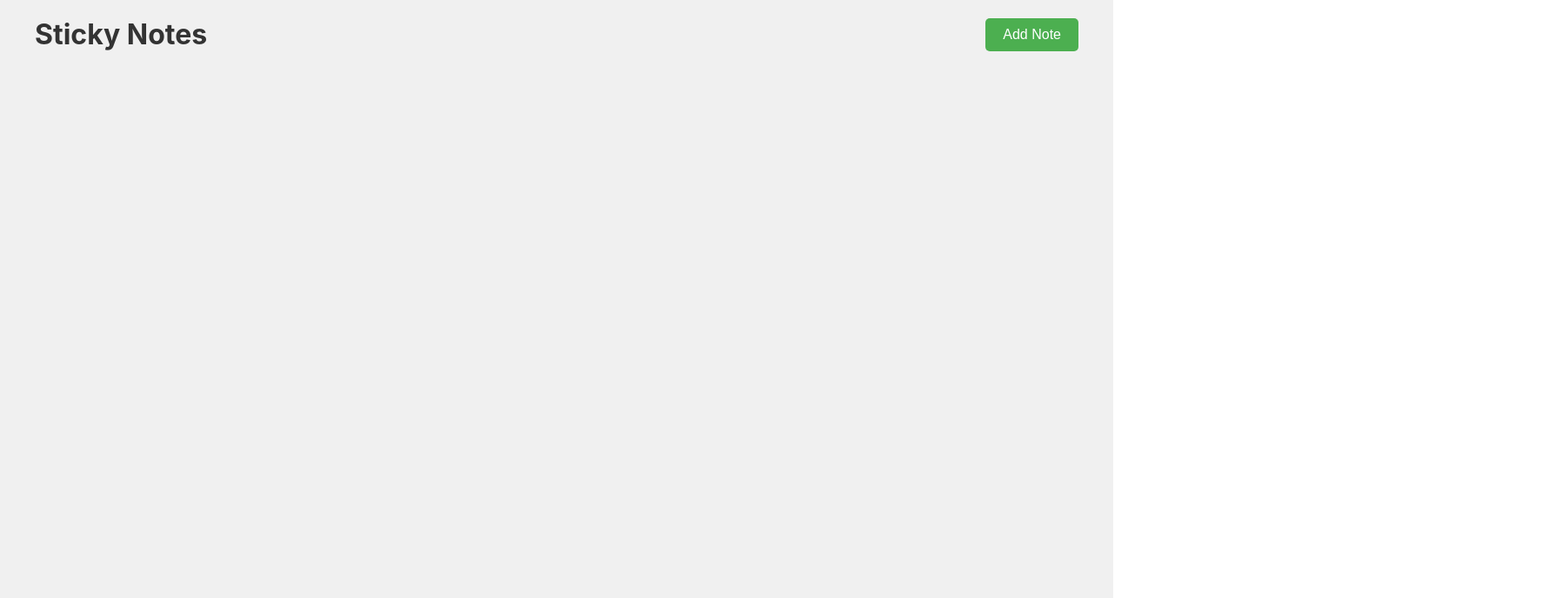
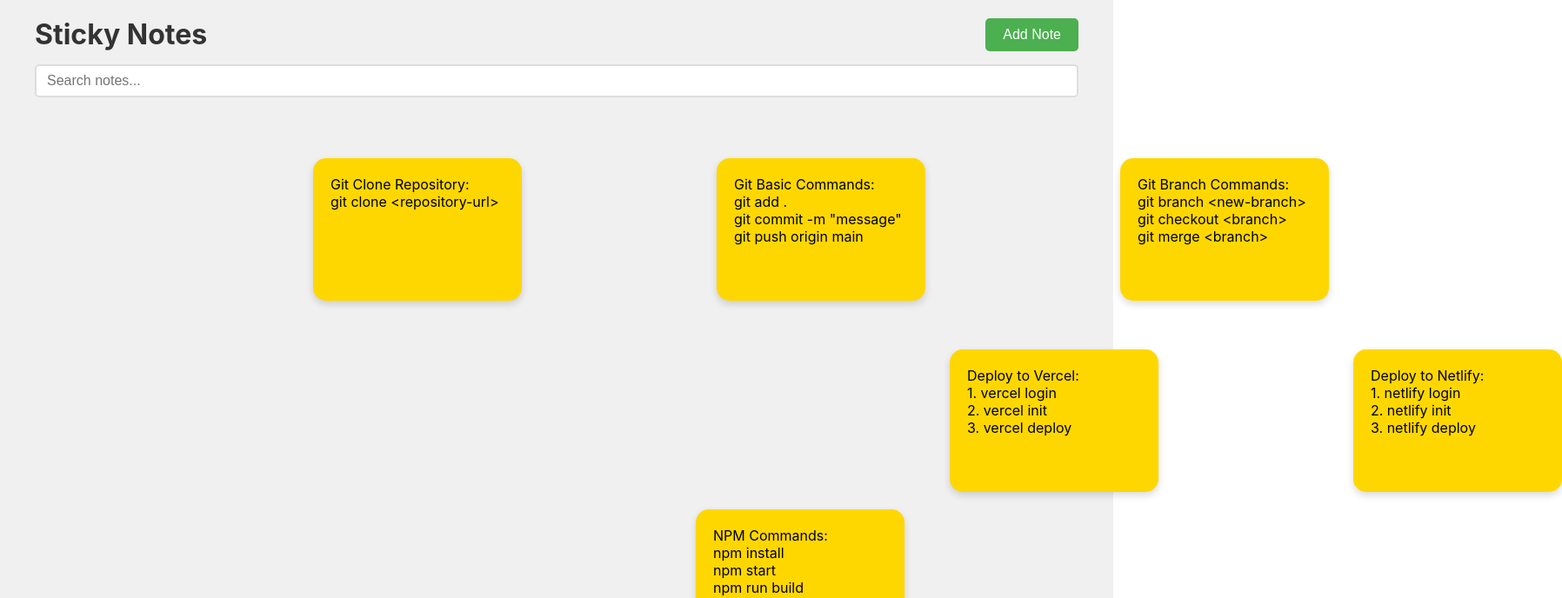
Before and after one commit to varuniherle/sticky_notes, a React (Create React App) app: page / in a window 1280 px wide. Shown: the top 688 px of the page at 87% size, 1796 px wide, since content can reach past the window. Built offline with nearby package versions, Linux system fonts and the light colour scheme.

Commit message:
some changes in note tab

```diff
--- a/package.json
+++ b/package.json
@@ -9,6 +9,7 @@
     "@testing-library/user-event": "^13.5.0",
     "react": "^19.1.0",
     "react-dom": "^19.1.0",
+    "react-draggable": "^4.4.6",
     "react-scripts": "5.0.1",
     "web-vitals": "^2.1.4"
   },
--- a/src/App.css
+++ b/src/App.css
@@ -5,11 +5,37 @@
 }
 
 .header {
+  margin-bottom: 20px;
+  padding: 0 20px;
+}
+
+.header-top {
   display: flex;
   justify-content: space-between;
   align-items: center;
-  margin-bottom: 20px;
-  padding: 0 20px;
+  margin-bottom: 15px;
+}
+
+.search-container {
+  width: 100%;
+}
+
+.search-input {
+  width: 100%;
+  box-sizing: border-box;
+}
+
+.search-input {
+  padding: 8px 12px;
+  font-size: 16px;
+  border: 2px solid #ddd;
+  border-radius: 5px;
+  transition: border-color 0.3s;
+}
+
+.search-input:focus {
+  outline: none;
+  border-color: #4CAF50;
 }
 
 .header h1 {
@@ -40,18 +66,12 @@
 }
 
 .note {
-  min-height: 150px;
-  padding: 15px;
-  background-color: #fff7ba;
-  border-radius: 5px;
-  box-shadow: 0 2px 5px rgba(0,0,0,0.1);
-  position: relative;
-  transition: transform 0.2s, box-shadow 0.2s;
-}
-
-.note:hover {
-  transform: translateY(-5px);
-  box-shadow: 0 4px 8px rgba(0,0,0,0.15);
+  background-color: #ffd700;
+  padding: 20px;
+  border-radius: 15px;
+  box-shadow: 0 4px 8px rgba(0, 0, 0, 0.15);
+  transition: all 0.3s ease;
+  width: 200px;
 }
 
 .note textarea {
--- a/src/App.js
+++ b/src/App.js
@@ -1,12 +1,75 @@
 import React, { useState, useEffect } from 'react';
 import Note from './components/Note';
+import initialNotes from './data/initialNotes';
 import './App.css';
+
+const filterNotes = (notes, searchTerm) => {
+  if (!searchTerm) return notes;
+  return notes.filter(note =>
+    note.content.toLowerCase().includes(searchTerm.toLowerCase())
+  );
+};
+
+const calculateNotePosition = (index) => {
+  const noteWidth = 200;
+  const noteHeight = 200;
+  const gap = 20;    // gap between notes horizontally and vertically
+  const padding = 30; // padding inside container for top and sides
+
+  // Decide how many notes per row based on screen width
+  let notesPerRow;
+  if (window.innerWidth <= 600) {
+    notesPerRow = 1;
+  } else if (window.innerWidth <= 1024) {
+    notesPerRow = 2;
+  } else {
+    notesPerRow = 3;   // fixed 3 notes per row on desktop
+  }
+
+  const row = Math.floor(index / notesPerRow);
+  const col = index % notesPerRow;
+
+  // Calculate total width for all notes + gaps in a row
+  const totalWidthOfNotes = notesPerRow * noteWidth + (notesPerRow - 1) * gap;
+
+  // Calculate horizontal start position to center notes with padding on sides
+  const containerWidth = window.innerWidth - padding * 2;
+  const startX = (containerWidth - totalWidthOfNotes) / 2 + padding;
+
+  return {
+    x: startX + col * (noteWidth + gap),
+    y: padding + row * (noteHeight + gap),
+  };
+};
+
+
 
 function App() {
   const [notes, setNotes] = useState(() => {
     const savedNotes = localStorage.getItem('sticky-notes');
-    return savedNotes ? JSON.parse(savedNotes) : [];
+    return savedNotes
+      ? JSON.parse(savedNotes)
+      : initialNotes.map((note, index) => ({
+          ...note,
+          position: calculateNotePosition(index)
+        }));
   });
+
+  useEffect(() => {
+    const handleResize = () => {
+      setNotes(prevNotes =>
+        prevNotes.map((note, index) => ({
+          ...note,
+          position: calculateNotePosition(index)
+        }))
+      );
+    };
+
+    window.addEventListener('resize', handleResize);
+    return () => window.removeEventListener('resize', handleResize);
+  }, []);
+
+  const [searchTerm, setSearchTerm] = useState('');
 
   useEffect(() => {
     localStorage.setItem('sticky-notes', JSON.stringify(notes));
@@ -15,14 +78,17 @@ function App() {
   const addNote = () => {
     const newNote = {
       id: Date.now(),
-      content: 'New Note'
+      content: 'New Note',
+      position: calculateNotePosition(notes.length)
     };
     setNotes([...notes, newNote]);
   };
 
-  const updateNote = (id, newContent) => {
+  const updateNote = (id, newContent, position) => {
     setNotes(notes.map(note =>
-      note.id === id ? { ...note, content: newContent } : note
+      note.id === id
+        ? { ...note, content: newContent, position: position || note.position }
+        : note
     ));
   };
 
@@ -33,15 +99,27 @@ function App() {
   return (
     <div className="App">
       <div className="header">
-        <h1>Sticky Notes</h1>
-        <button className="add-button" onClick={addNote}>Add Note</button>
+        <div className="header-top">
+          <h1>Sticky Notes</h1>
+          <button className="add-button" onClick={addNote}>Add Note</button>
+        </div>
+        <div className="search-container">
+          <input
+            type="text"
+            placeholder="Search notes..."
+            value={searchTerm}
+            onChange={(e) => setSearchTerm(e.target.value)}
+            className="search-input"
+          />
+        </div>
       </div>
       <div className="notes-grid">
-        {notes.map(note => (
+        {filterNotes(notes, searchTerm).map(note => (
           <Note
             key={note.id}
             id={note.id}
             content={note.content}
+            position={note.position}
             onUpdate={updateNote}
             onDelete={deleteNote}
           />
--- a/src/components/Note.js
+++ b/src/components/Note.js
@@ -1,20 +1,26 @@
-import React, { useState } from 'react';
+import React, { useState, useEffect, useRef } from 'react';
+import Draggable from 'react-draggable';
 
-const Note = ({ id, content, onUpdate, onDelete }) => {
-  const [isEditing, setIsEditing] = useState(false);
+const Note = ({ id, content, position, onUpdate, onDelete }) => {
   const [noteContent, setNoteContent] = useState(content);
+  const [isFirstClick, setIsFirstClick] = useState(true);
+  const nodeRef = useRef(null);
 
-  const handleDoubleClick = () => {
-    setIsEditing(true);
-  };
+  useEffect(() => {
+    setNoteContent(content);
+  }, [content]);
 
-  const handleBlur = () => {
-    setIsEditing(false);
-    onUpdate(id, noteContent);
+  const handleClick = () => {
+    if (isFirstClick && content === 'New Note') {
+      setNoteContent('');
+      onUpdate(id, '');
+      setIsFirstClick(false);
+    }
   };
 
   const handleChange = (e) => {
     setNoteContent(e.target.value);
+    onUpdate(id, e.target.value);
   };
 
   const handleDelete = () => {
@@ -22,23 +28,19 @@ const Note = ({ id, content, onUpdate, onDelete }) => {
   };
 
   return (
-    <div className="note" onDoubleClick={handleDoubleClick}>
-      {isEditing ? (
+    <Draggable nodeRef={nodeRef} defaultPosition={position} onStop={(e, data) => onUpdate(id, noteContent, { x: data.x, y: data.y })}>
+      <div ref={nodeRef} className="note">
         <textarea
           value={noteContent}
           onChange={handleChange}
-          onBlur={handleBlur}
-          autoFocus
-        />
-      ) : (
-        <>
-          <div className="note-content">{noteContent}</div>
-          <button className="delete-button" onClick={handleDelete}>
-            ×
-          </button>
-        </>
-      )}
-    </div>
+          onClick={handleClick}
+          className="note-content"
+        ></textarea>
+        <button className="delete-button" onClick={handleDelete}>
+          ×
+        </button>
+      </div>
+    </Draggable>
   );
 };
 
--- /dev/null
+++ b/src/data/initialNotes.js
@@ -0,0 +1,28 @@
+const initialNotes = [
+  {
+    id: 1,
+    content: 'Git Clone Repository:\ngit clone <repository-url>'
+  },
+  {
+    id: 2,
+    content: 'Git Basic Commands:\ngit add .\ngit commit -m "message"\ngit push origin main'
+  },
+  {
+    id: 3,
+    content: 'Git Branch Commands:\ngit branch <new-branch>\ngit checkout <branch>\ngit merge <branch>'
+  },
+  {
+    id: 4,
+    content: 'Deploy to Vercel:\n1. vercel login\n2. vercel init\n3. vercel deploy'
+  },
+  {
+    id: 5,
+    content: 'Deploy to Netlify:\n1. netlify login\n2. netlify init\n3. netlify deploy'
+  },
+  {
+    id: 6,
+    content: 'NPM Commands:\nnpm install\nnpm start\nnpm run build'
+  }
+];
+
+export default initialNotes;
```
Also changed, not shown: 1 other file (tests, documents, lock files or other folders).
